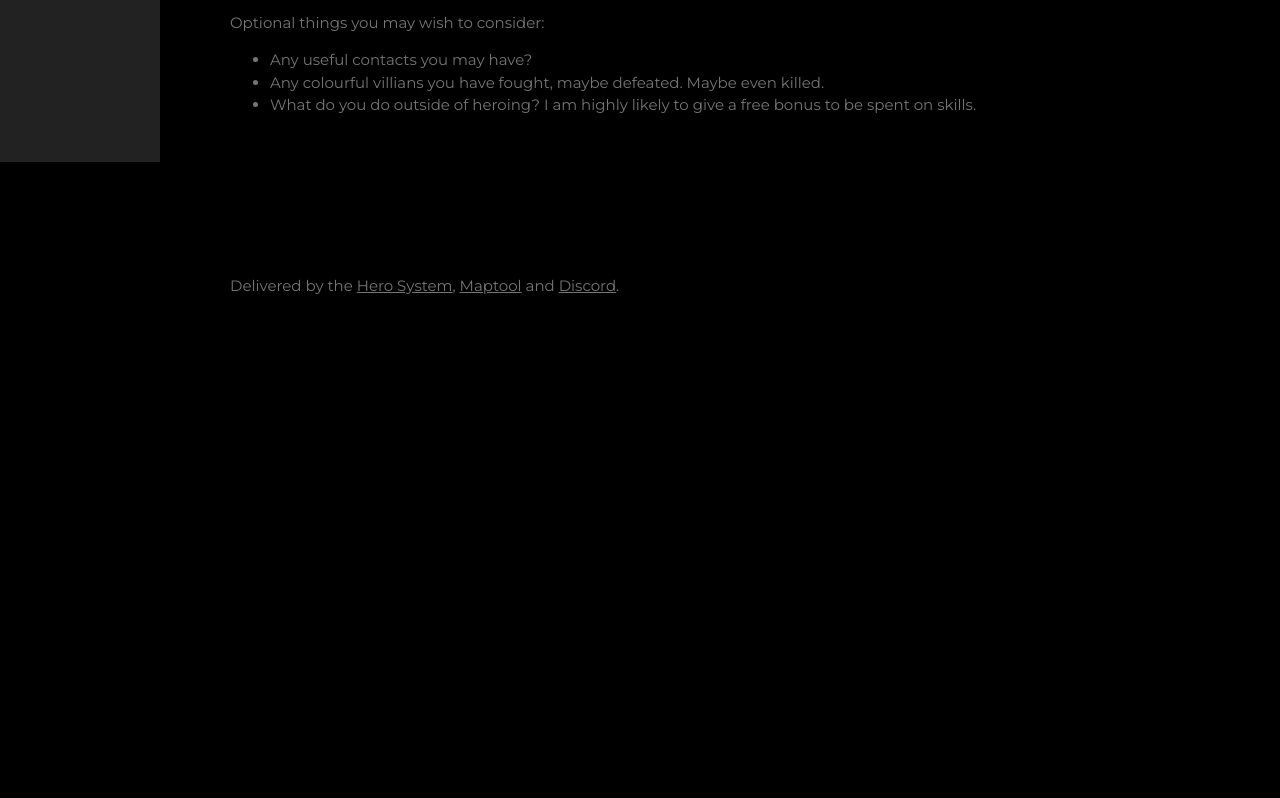
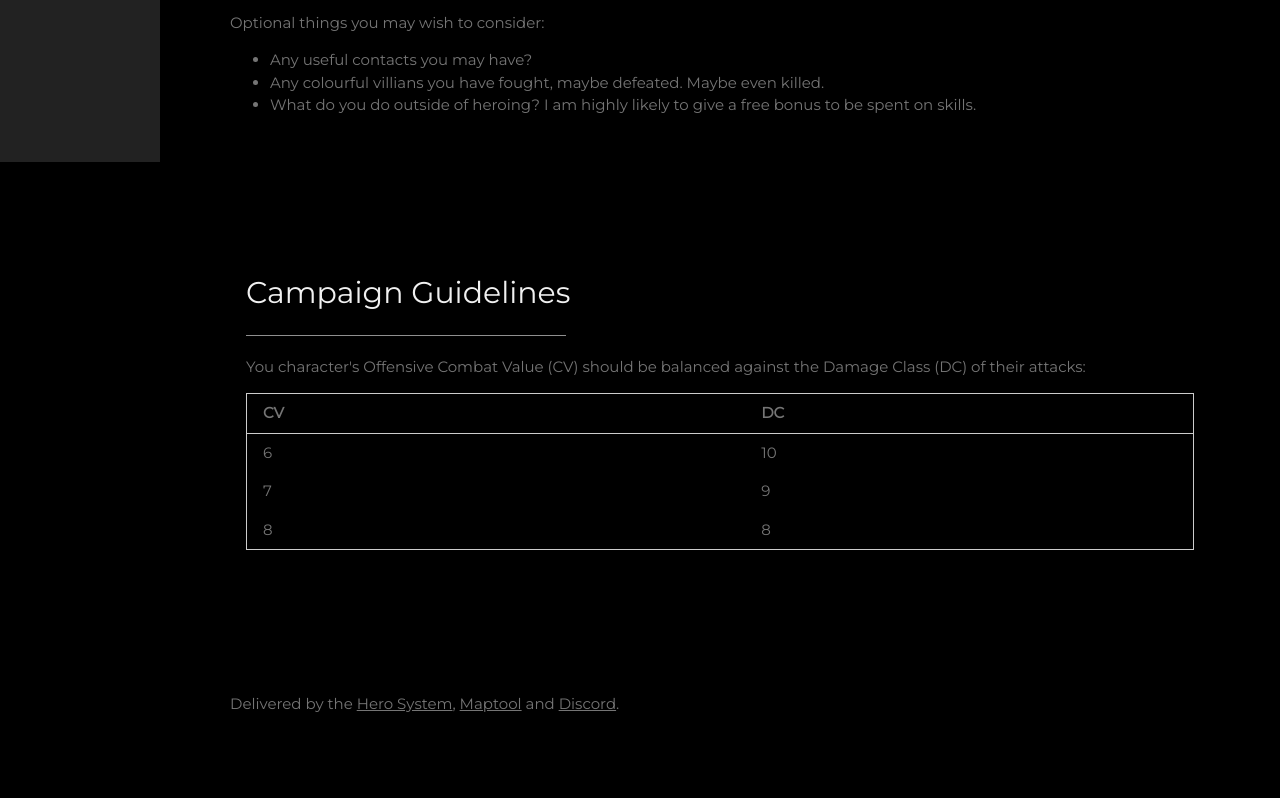
Before and after one commit to Jaggeroth/HotM, a plain HTML site: page build.html in a window 1280 px wide. Shown: the part 638-1436 px from the top of the page. Before the commit the page ends 1026 px from the top, so only its background shows below. Drawn offline with Linux system fonts and the light colour scheme.

Commit message:
Add CV vs DC table

```diff
--- a/build.html
+++ b/build.html
@@ -65,6 +65,7 @@ body, h1,h2,h3,h4,h5,h6 {font-family: "Montserrat", sans-serif}
     <h2 class="w3-text-light-grey">Build Instructions</h2>
     <hr style="width:260px" class="w3-opacity">
     <p>The conceit is that each player comes from their own reality. So when it comes to creating your own character you also get to describe your own world. However there are somethings all must share or questions your origin must answer:</p>
+
 	<ul>
 	  <li>Most supers are villians so you are outnumbered.</li>
 	  <li>You have been fighting the good fight for a while, so how have you survived? Are you a good all-rounder? Lucky? Or something else? Maybe you are not surviving? Perhaps you know your time is running out?</li>
@@ -74,6 +75,7 @@ body, h1,h2,h3,h4,h5,h6 {font-family: "Montserrat", sans-serif}
 	  <li>Your chosen city is the world's hotspot of super activity.</li>
 	  <li>Supers (at least publicly) have only started appearing in the 21st Century.</li>
 	</ul>
+
 	<p>Optional things you may wish to consider:</p>
 	<ul>
       <li>Any useful contacts you may have?</li>
@@ -81,7 +83,31 @@ body, h1,h2,h3,h4,h5,h6 {font-family: "Montserrat", sans-serif}
 	  <li>What do you do outside of heroing? I am highly likely to give a free bonus to be spent on skills.</li>
 	</ul>
 
+  </div>
 
+  <div class="w3-container w3-content w3-justify w3-text-grey w3-padding-64" id="guidelines">
+    <h2 class="w3-text-light-grey">Campaign Guidelines</h2>
+    <hr style="width:320px" class="w3-opacity">
+	<p>You character's Offensive Combat Value (CV) should be balanced against the Damage Class (DC) of their attacks:</p>
+
+  <table class="w3-table w3-border">
+    <tr class="w3-border">
+      <th>CV</th>
+      <th>DC</th>
+    </tr>
+    <tr>
+      <td>6</td>
+      <td>10</td>
+    </tr>
+    <tr>
+      <td>7</td>
+      <td>9</td>
+    </tr>
+    <tr>
+      <td>8</td>
+      <td>8</td>
+    </tr>
+  </table>
   </div>
 
   <!-- Footer -->
```
Lines whose indentation alone changed are shown as unchanged.
